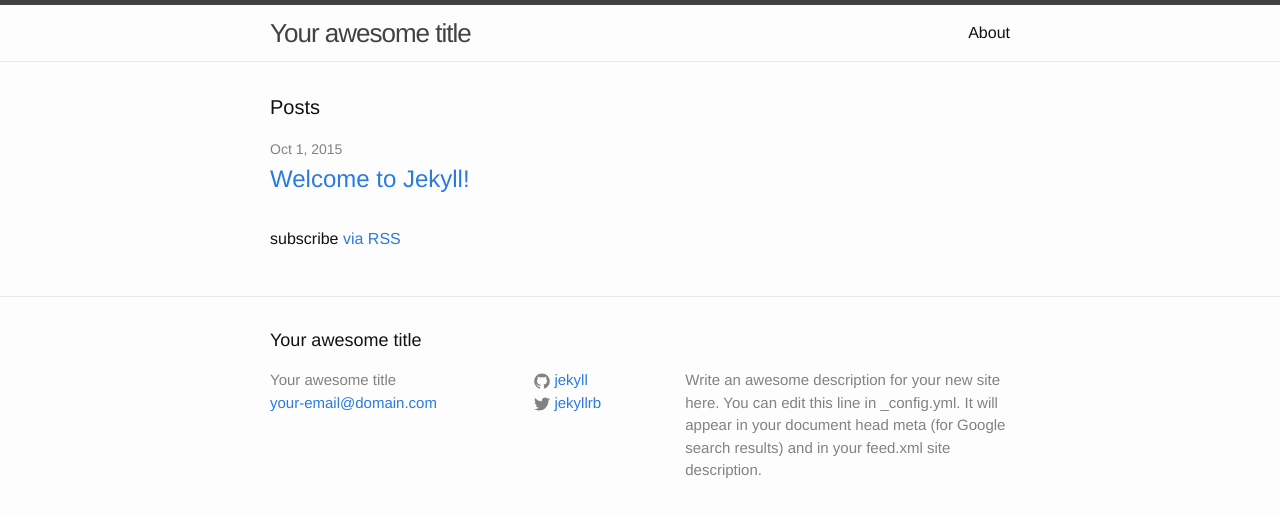
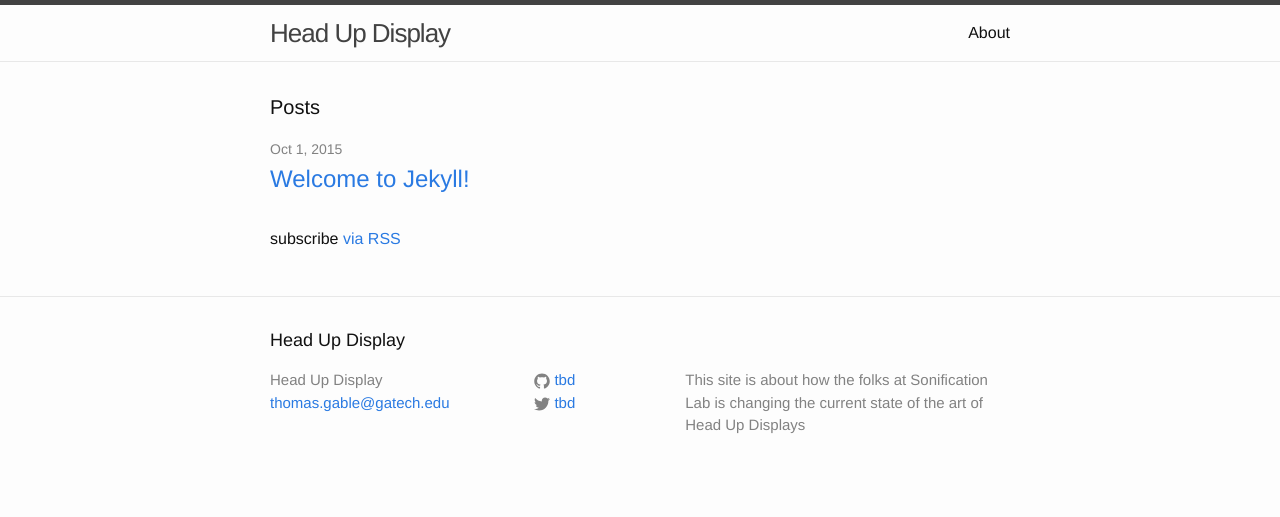
Before and after one commit to abhishekpsen/hud, a Jekyll site: the page built from index.html, in a window 1280 px wide. Shown: the top 517 px of the page. Built offline with Jekyll 4.4.1, drawn with Linux system fonts in a browser that asks for light colours.

Commit message:
Modified Header

```diff
--- a/_config.yml
+++ b/_config.yml
@@ -1,14 +1,13 @@
 # Site settings
-title: Your awesome title
-email: your-email@domain.com
+title: Head Up Display
+email: thomas.gable@gatech.edu
 description: > # this means to ignore newlines until "baseurl:"
-  Write an awesome description for your new site here. You can edit this
-  line in _config.yml. It will appear in your document head meta (for
-  Google search results) and in your feed.xml site description.
+   This site is about how the folks at Sonification Lab is changing the
+   current state of the art of Head Up Displays
 baseurl: "/hud/" # the subpath of your site, e.g. /blog/
 url: "http://abhishekpsen.github.io" # the base hostname & protocol for your site
-twitter_username: jekyllrb
-github_username:  jekyll
+twitter_username: tbd
+github_username:  tbd
 
 # Build settings
 markdown: kramdown
```
